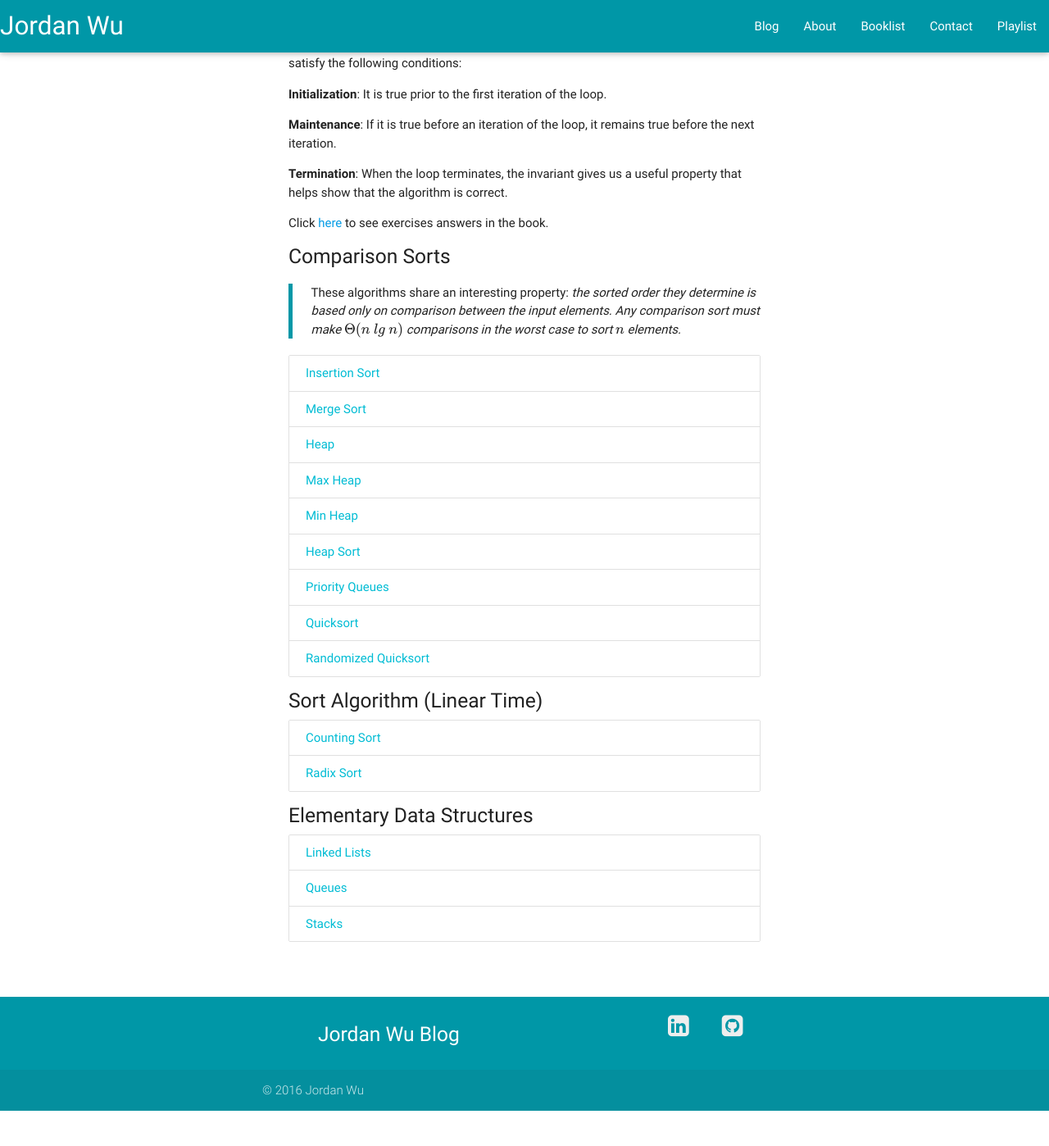
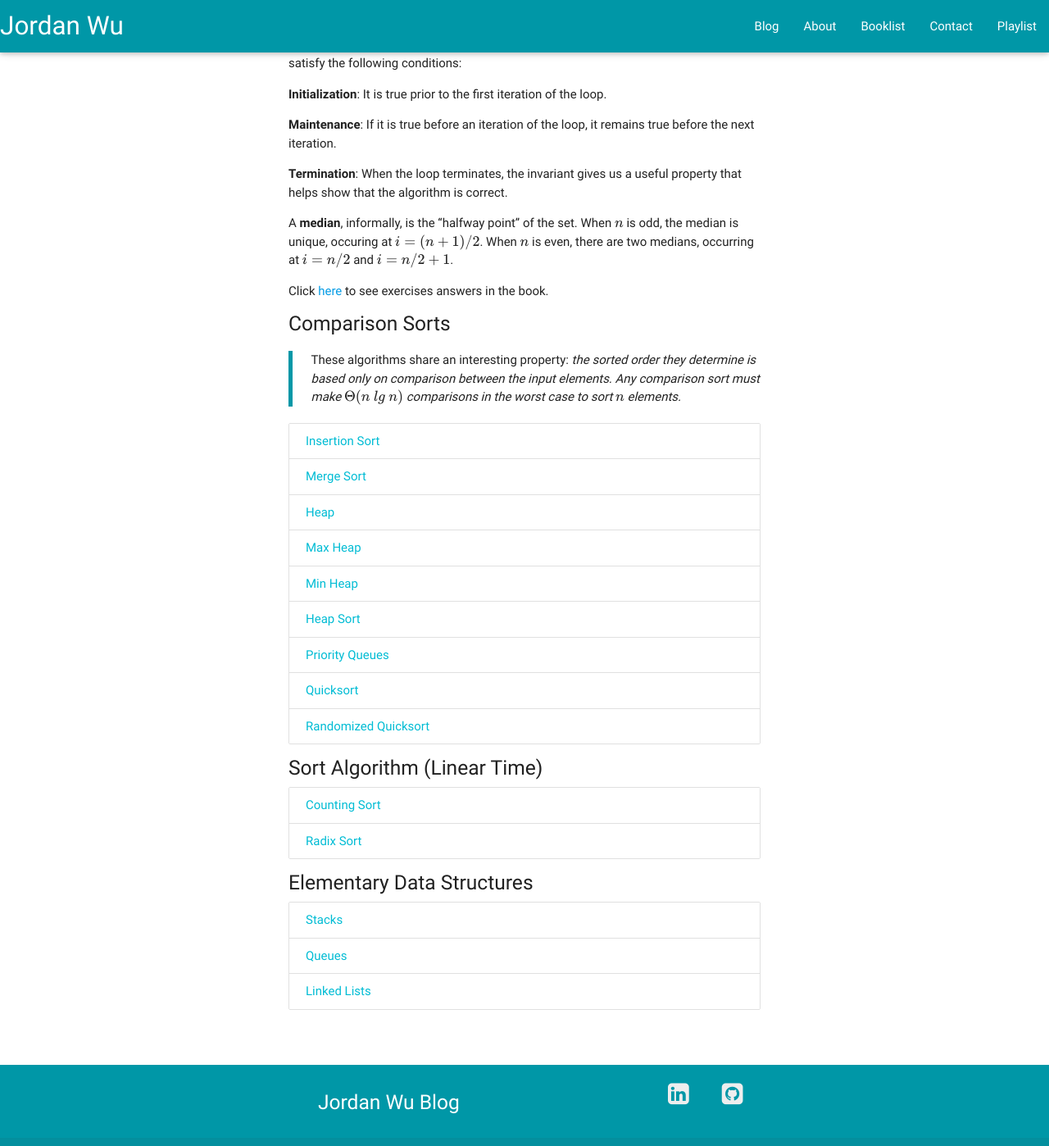
Before and after one commit to JordanSpencerWu/old-website, a Jekyll site: the page built from _posts/book/2016/2016-09-17-introduction-to-algorithms.md, in a window 1280 px wide and 1400 px high, scrolled down 625 px. Shown: the whole window at 82% size. Built offline with Jekyll 4.4.1, drawn with Linux system fonts in a browser that asks for light colours; nearby versions of some CDN libraries; formulas are drawn with MathJax 3; before the commit the page ends 1980 px from its top, so only the background shows below that.

Commit message:
add median note

```diff
--- a/_posts/book/2016/2016-09-17-introduction-to-algorithms.md
+++ b/_posts/book/2016/2016-09-17-introduction-to-algorithms.md
@@ -30,6 +30,8 @@ __Maintenance__: If it is true before an iteration of the loop, it remains true
 
 __Termination__: When the loop terminates, the invariant gives us a useful property that helps show that the algorithm is correct.
 
+A __median__, informally, is the "halfway point" of the set. When $n$ is odd, the median is unique, occuring at $i = (n + 1) / 2$. When $n$ is even, there are two medians, occurring at $i = n / 2$ and $i = n / 2 + 1$.
+
 Click <a href="http://clrs.skanev.com/" target="_blank">here</a> to see exercises answers in the book.
 
 ##### Comparison Sorts
```
Also changed, not shown: _posts/book/2016/introduction-to-algorithms/2016-09-26-linked-lists.md (+1 -1 lines), _posts/book/2016/introduction-to-algorithms/2016-09-26-queues.md (+1 -1 lines).
